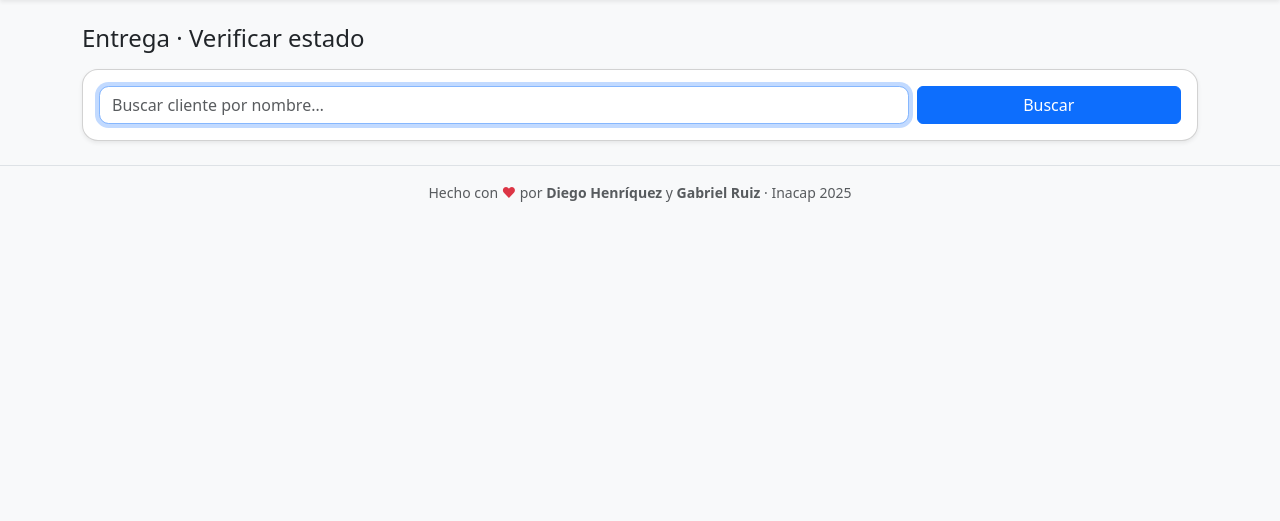
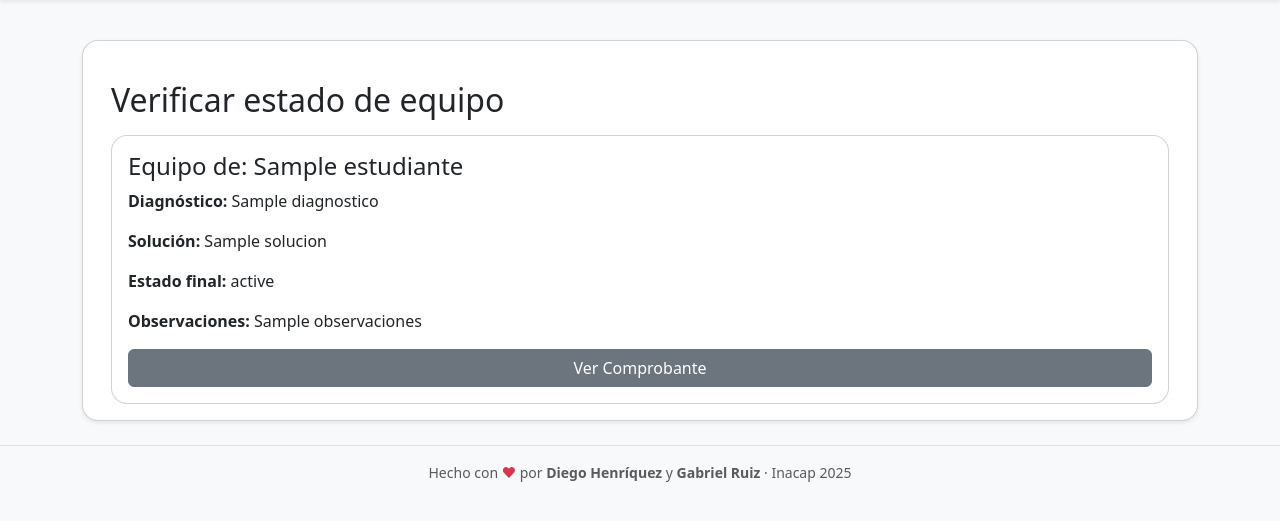
Before and after one commit to DiegoHenriquez17-lab/clinica_pc, a Django app: template entrega/templates/entrega/verificar.html in a window 1280 px wide. Shown: the part 56-577 px from the top of the page. Run offline with Django 5.2, Linux system fonts and the light colour scheme; the template is opened without the code that fills it: most values are stand-ins (such as "Sample title", 1, 10 or a date in 2020).

```diff
--- a/entrega/templates/entrega/listado.html
+++ b/entrega/templates/entrega/listado.html
@@ -10,7 +10,6 @@
         <span>{{ n }}</span>
         <div class="btn-group">
           <a class="btn btn-sm btn-outline-primary" href="{% url 'entrega:verificar' n %}">Verificar</a>
-          <a class="btn btn-sm btn-primary" href="{% url 'entrega:reporte' n %}">Reporte</a>
         </div>
       </li>
     {% endfor %}
--- a/entrega/templates/entrega/verificar.html
+++ b/entrega/templates/entrega/verificar.html
@@ -1,35 +1,23 @@
 {% extends "base.html" %}
-{% block title %}Verificar estado · Clínica PC{% endblock %}
-{% block page_title %}Entrega · Verificar estado{% endblock %}
+{% block content %}
+<div class="container mt-4">
+  <h2>Verificar estado de equipo</h2>
 
-{% block content %}
-<form method="get" class="row g-2">
-  <div class="col-12 col-sm-9">
-    <input class="form-control" type="search" name="q" value="{{ query }}" placeholder="Buscar cliente por nombre…" autofocus>
-  </div>
-  <div class="col-12 col-sm-3 d-grid">
-    <button class="btn btn-primary">Buscar</button>
-  </div>
-</form>
+  {% if equipo %}
+    <div class="card mt-3 p-3">
+      <h4>
+        Equipo de: {{ equipo.estudiante }}
+      </h4>
+      <p><b>Diagnóstico:</b> {{ equipo.diagnostico }}</p>
+      <p><b>Solución:</b> {{ equipo.solucion }}</p>
 
-{% if query %}
-  <hr class="my-3">
-  <h6 class="text-muted mb-2">Resultados para: “{{ query }}”</h6>
-
-  {% if resultados %}
-    <ul class="list-group">
-      {% for nombre in resultados %}
-        <li class="list-group-item d-flex justify-content-between align-items-center">
-          <span class="text-truncate">{{ nombre }}</span>
-          <div class="btn-group">
-            <a class="btn btn-sm btn-outline-primary" href="{% url 'entrega:verificar' nombre %}">Ver estado</a>
-            <a class="btn btn-sm btn-primary" href="{% url 'entrega:reporte' nombre %}">Registrar entrega</a>
-          </div>
-        </li>
-      {% endfor %}
-    </ul>
-  {% else %}
-    <p class="text-muted m-0">No hay coincidencias.</p>
+      {% if entrega %}
+        <p><b>Estado final:</b> {{ entrega.estado }}</p>
+        <p><b>Observaciones:</b> {{ entrega.observaciones }}</p>
+        <a href="{% url 'entrega:comprobante' equipo.estudiante %}" class="btn btn-secondary">Ver Comprobante</a>
+      {% else %}
+      {% endif %}
+    </div>
   {% endif %}
-{% endif %}
+</div>
 {% endblock %}
--- a/login_app/templates/login_app/dashboard.html
+++ b/login_app/templates/login_app/dashboard.html
@@ -96,9 +96,6 @@
             <a href="{% url 'diagnostico:asignar' %}" class="btn btn-outline-secondary"> Asignar diagnóstico</a>
           </div>
           <div class="col-12 col-sm-6 d-grid">
-            <a href="{% url 'diagnostico:evaluar' %}" class="btn btn-outline-secondary"> Evaluar equipo</a>
-          </div>
-          <div class="col-12 col-sm-6 d-grid">
             <a href="{% url 'entrega:listado' %}" class="btn btn-outline-secondary"> Ver entregas</a>
           </div>
         </div>
```
Also changed, not shown: diagnostico/templates/diagnostico/evaluar.html (+10 -3 lines), diagnostico/views.py (+12 -8 lines), db.sqlite3, 1 other file.
